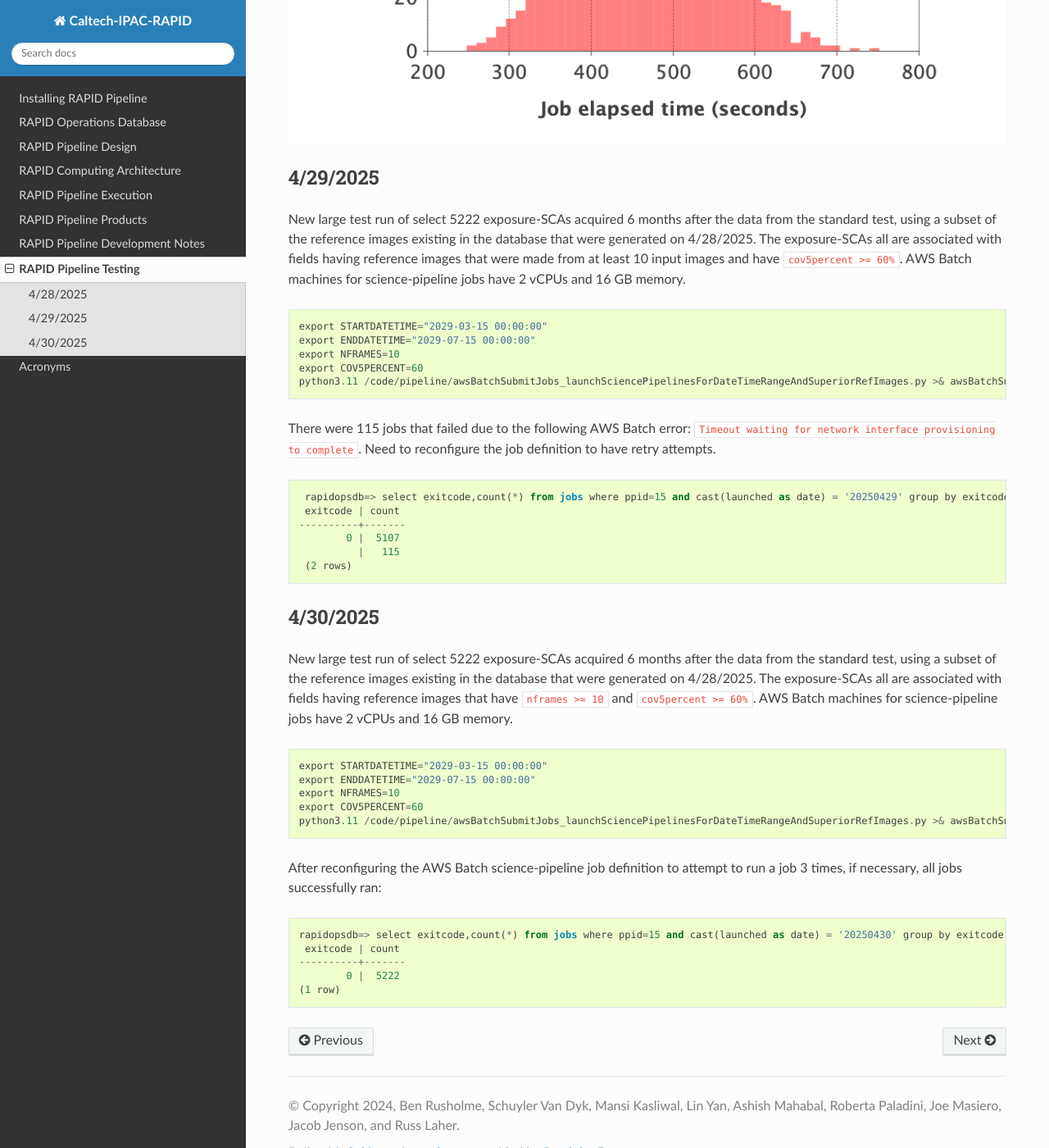
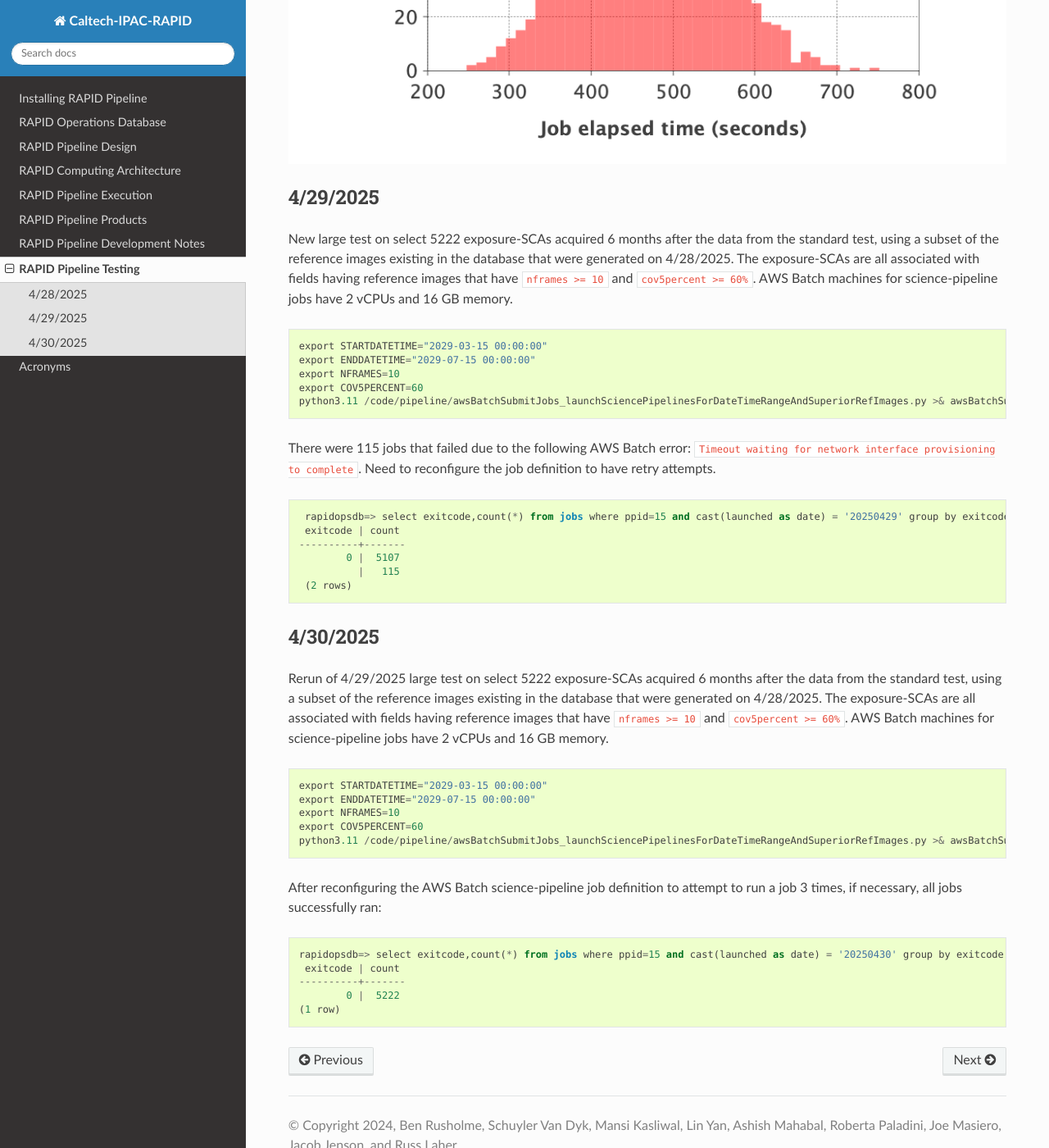
Before and after one commit to Caltech-IPAC/rapid, a Sphinx documentation site: the page built from docs/source/dev/tests.rst, in a window 1280 px wide and 1400 px high, scrolled down 2672 px. Shown: the whole window at 82% size. Built offline with Sphinx 7.4.7 and the Read the Docs theme 3.1.0, drawn with Linux system fonts in a browser that asks for light colours; formulas are drawn with MathJax 3; some of the changed text lies outside the part shown.

Commit message:
More wordsmithing.

```diff
--- a/docs/source/dev/tests.rst
+++ b/docs/source/dev/tests.rst
@@ -46,9 +46,12 @@
 4/28/2025
 ************************************
 
-Standard large test run (2069 exposure-SCAs),
+The following test is hereby know as the "standard test".
+The standard test processes 2069 exposure-SCAs
 with all reference images cleared from database
-(``status=0`` for ``vbest>0``).  AWS Batch machines for science-pipeline jobs
+(``status=0`` for ``vbest>0``).
+Thus, the science pipeline generates new reference images on the fly.
+AWS Batch machines for science-pipeline jobs
 have 2 vCPUs and 16 GB memory.
 
 .. code-block::
@@ -84,9 +87,9 @@
 4/29/2025
 ************************************
 
-New large test run of select 5222 exposure-SCAs acquired 6 months after the data from the standard test,
-using a subset of the reference images existing in the database that were generated on 4/28/2025.  The exposure-SCAs all
-are associated with fields having reference images that were made from at least 10 input images and have ``cov5percent >= 60%``.
+New large test on select 5222 exposure-SCAs acquired 6 months after the data from the standard test,
+using a subset of the reference images existing in the database that were generated on 4/28/2025.  The exposure-SCAs
+are all associated with fields having reference images that have ``nframes >= 10`` and ``cov5percent >= 60%``.
 AWS Batch machines for science-pipeline jobs have 2 vCPUs and 16 GB memory.
 
 .. code-block::
@@ -114,9 +117,9 @@
 4/30/2025
 ************************************
 
-New large test run of select 5222 exposure-SCAs acquired 6 months after the data from the standard test,
-using a subset of the reference images existing in the database that were generated on 4/28/2025.  The exposure-SCAs all
-are associated with fields having reference images that have ``nframes >= 10`` and ``cov5percent >= 60%``.
+Rerun of 4/29/2025 large test on select 5222 exposure-SCAs acquired 6 months after the data from the standard test,
+using a subset of the reference images existing in the database that were generated on 4/28/2025.  The exposure-SCAs
+are all associated with fields having reference images that have ``nframes >= 10`` and ``cov5percent >= 60%``.
 AWS Batch machines for science-pipeline jobs have 2 vCPUs and 16 GB memory.
 
 .. code-block::
```
